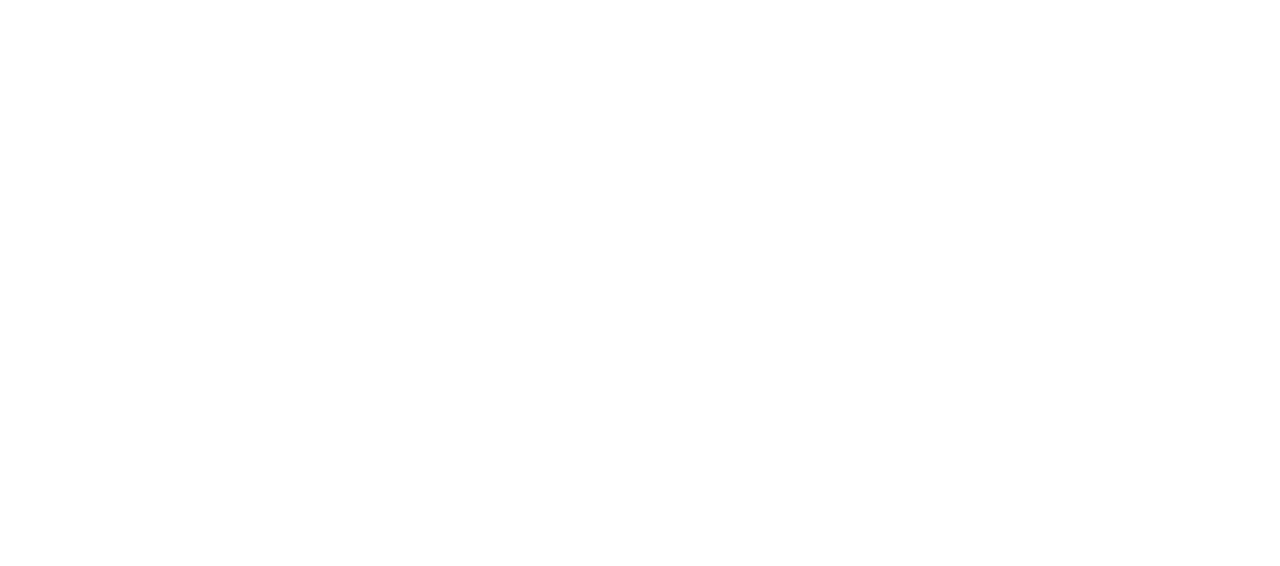
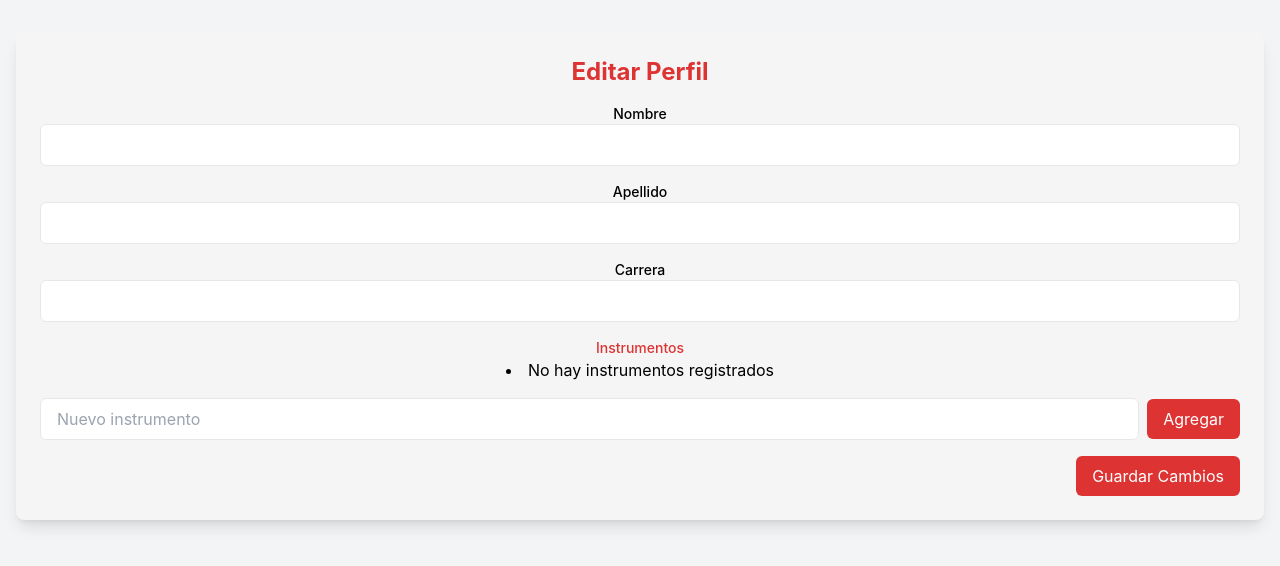
Before and after one commit to castrometro/BandasUDPWEB, a React (Create React App) app in the folder my-music-app/: page /editar-perfil in a window 1280 px wide. Before the commit this address had no page. Shown: the top 566 px of the page. Built offline with nearby package versions, Linux system fonts and the light colour scheme.

Commit message:
Co-authored-by: Leoeoeoeo <Leoeoeoeo@users.noreply.github.com> Co-authored-by: castrometro <castrometro@users.noreply.github.com>

```diff
--- a/my-music-app/src/App.js
+++ b/my-music-app/src/App.js
@@ -13,6 +13,7 @@
 import BandPage from './pages/BandPage';
 import Reservar from './pages/reservar';
 import GestionBandas from './pages/GestionBandas';
+import EditarPerfil  from './pages/EditarPerfil';
 
 function App() {
   return (
@@ -29,6 +30,7 @@
             <Route path="/perfil-usuario" element={<PerfilUsuario/>} />
             <Route path="/band-page" element={<BandPage/>} />
             <Route path="/reservar" element={<Reservar/>} />
+            <Route path="/editar-perfil" element={<EditarPerfil/>} />
           </Routes>
         </div>
       </Router>
--- /dev/null
+++ b/my-music-app/src/pages/EditarPerfil.js
@@ -0,0 +1,194 @@
+import React, { useState, useEffect } from 'react';
+import { useNavigate } from 'react-router-dom';
+import axios from 'axios';
+
+const EditarPerfil = () => {
+  const [formData, setFormData] = useState({
+    nombre: '',
+    apellido: '',
+    carrera: '',
+  });
+  const [instrumentos, setInstrumentos] = useState([]);
+  const [nuevoInstrumento, setNuevoInstrumento] = useState('');
+  const navigate = useNavigate();
+
+  useEffect(() => {
+    const fetchUserData = async () => {
+      const token = localStorage.getItem('token');
+      if (token) {
+        try {
+          const response = await axios.get('http://localhost:5000/api/users/me', {
+            headers: { Authorization: `Bearer ${token}` },
+          });
+          const userData = response.data;
+          setFormData({
+            nombre: userData.nombre,
+            apellido: userData.apellido,
+            carrera: userData.carrera,
+          });
+
+          const instrumentosResponse = await axios.get(
+            `http://localhost:5000/api/users/instruments/${userData.id_usuario}`,
+            { headers: { Authorization: `Bearer ${token}` } }
+          );
+          setInstrumentos(instrumentosResponse.data);
+        } catch (error) {
+          console.error('Error al cargar los datos del usuario:', error);
+        }
+      }
+    };
+
+    fetchUserData();
+  }, []);
+
+  const handleChange = (e) => {
+    const { name, value } = e.target;
+    setFormData({ ...formData, [name]: value });
+  };
+
+  const handleAddInstrumento = async () => {
+    const token = localStorage.getItem('token');
+    if (nuevoInstrumento.trim()) {
+      try {
+        const response = await axios.post(
+          'http://localhost:5000/api/instruments/add',
+          { nombre: nuevoInstrumento },
+          { headers: { Authorization: `Bearer ${token}` } }
+        );
+        setInstrumentos([...instrumentos, response.data]);
+        setNuevoInstrumento('');
+      } catch (error) {
+        console.error('Error al agregar el instrumento:', error);
+      }
+    }
+  };
+
+  const handleDeleteInstrumento = async (idInstrumento) => {
+    const token = localStorage.getItem('token');
+    try {
+      await axios.delete(`http://localhost:5000/api/instruments/${idInstrumento}`, {
+        headers: { Authorization: `Bearer ${token}` },
+      });
+      setInstrumentos(instrumentos.filter((instrumento) => instrumento.id_instrumento !== idInstrumento));
+    } catch (error) {
+      console.error('Error al eliminar el instrumento:', error);
+    }
+  };
+
+  const handleSubmit = async (e) => {
+    e.preventDefault();
+    try {
+      const token = localStorage.getItem('token');
+      await axios.put('http://localhost:5000/api/users/update', formData, {
+        headers: { Authorization: `Bearer ${token}` },
+      });
+      navigate('/perfil-usuario');
+    } catch (error) {
+      console.error('Error al actualizar el perfil:', error);
+    }
+  };
+
+  return (
+    <div className="flex flex-col min-h-screen bg-gray-100">
+      <div className="container mx-auto px-4 py-8">
+        <form onSubmit={handleSubmit} className="bg-white shadow-lg rounded-lg p-6" style={{ backgroundColor: '#f5f5f5', color: '#000000' }}>
+          <h2 className="text-2xl font-bold mb-4" style={{ color: '#dd3333' }}>Editar Perfil</h2>
+          <div className="mb-4">
+            <label className="block text-sm font-medium">Nombre</label>
+            <input
+              type="text"
+              name="nombre"
+              value={formData.nombre}
+              onChange={handleChange}
+              className="w-full px-4 py-2 border rounded-md"
+            />
+          </div>
+          <div className="mb-4">
+            <label className="block text-sm font-medium">Apellido</label>
+            <input
+              type="text"
+              name="apellido"
+              value={formData.apellido}
+              onChange={handleChange}
+              className="w-full px-4 py-2 border rounded-md"
+            />
+          </div>
+          <div className="mb-4">
+            <label className="block text-sm font-medium">Carrera</label>
+            <input
+              type="text"
+              name="carrera"
+              value={formData.carrera}
+              onChange={handleChange}
+              className="w-full px-4 py-2 border rounded-md"
+            />
+          </div>
+
+          {/* Sección de Instrumentos */}
+          <div className="mb-4">
+            <label className="block text-sm font-medium" style={{ color: '#dd3333' }}>Instrumentos</label>
+            <ul className="list-disc list-inside mb-4">
+              {instrumentos.length > 0 ? (
+                instrumentos.map((instrumento) => (
+                  <li key={instrumento.id_instrumento} className="flex justify-between items-center">
+                    {instrumento.nombre}
+                    <button
+                      type="button"
+                      onClick={() => handleDeleteInstrumento(instrumento.id_instrumento)}
+                      className="text-red-500 hover:text-red-700"
+                    >
+                      Eliminar
+                    </button>
+                  </li>
+                ))
+              ) : (
+                <li>No hay instrumentos registrados</li>
+              )}
+            </ul>
+            <div className="flex items-center">
+              <input
+                type="text"
+                value={nuevoInstrumento}
+                onChange={(e) => setNuevoInstrumento(e.target.value)}
+                placeholder="Nuevo instrumento"
+                className="w-full px-4 py-2 border rounded-md mr-2"
+              />
+              <button
+                type="button"
+                onClick={handleAddInstrumento}
+                className="px-4 py-2 rounded-md"
+                style={{
+                  backgroundColor: '#dd3333',
+                  color: '#ffffff',
+                  transition: 'background-color 0.3s ease',
+                }}
+                onMouseOver={(e) => (e.target.style.backgroundColor = '#000000')}
+                onMouseOut={(e) => (e.target.style.backgroundColor = '#dd3333')}
+              >
+                Agregar
+              </button>
+            </div>
+          </div>
+
+          <div className="text-right">
+            <button
+              type="submit"
+              className="px-4 py-2 rounded-md"
+              style={{
+                backgroundColor: '#dd3333',
+                color: '#ffffff',
+                transition: 'background-color 0.3s ease',
+              }}
+              onMouseOver={(e) => (e.target.style.backgroundColor = '#000000')}
+              onMouseOut={(e) => (e.target.style.backgroundColor = '#dd3333')}
+            >
+              Guardar Cambios
+            </button>
+          </div>
+        </form>
+      </div>
+    </div>
+  );
+};
+
+export default EditarPerfil;
--- a/my-music-app/src/pages/PerfilUsuario.js
+++ b/my-music-app/src/pages/PerfilUsuario.js
@@ -1,14 +1,14 @@
 import React, { useState, useEffect } from 'react';
 import Header from '../components/Header';
 import Footer from '../components/Footer';
-import UserProfile from '../components/UserProfile';
 import BandCarousel from '../components/BandCarousel';
 import ReservationList from '../components/ReservationList';
-import InstrumentList from '../components/InstrumentList';
 import CrearBanda from '../components/CrearBanda';
 import UnirseBanda from '../components/UnirseBanda';
 import logo from '../images/logo.png';
+import Fperfil from '../images/Fondo_login.png'; // Foto del usuario
 import axios from 'axios';
+import { useNavigate } from 'react-router-dom';
 
 const PerfilUsuario = () => {
   const [usuario, setUsuario] = useState(null);
@@ -16,7 +16,7 @@
   const [reservas, setReservas] = useState([]);
   const [instrumentos, setInstrumentos] = useState([]);
   const [error, setError] = useState(null);
-  const [cargando, setCargando] = useState(true);
+  const navigate = useNavigate();
 
   useEffect(() => {
     const fetchUserData = async () => {
@@ -32,45 +32,36 @@
           setUsuario(userData);
 
           if (userData.id_banda) {
-            const bandaResponse = await axios.get(`http://localhost:5000/api/bandas/${userData.id_banda}`, {
-              headers: { Authorization: `Bearer ${token}` },
-            });
+            const bandaResponse = await axios.get(
+              `http://localhost:5000/api/bandas/${userData.id_banda}`,
+              { headers: { Authorization: `Bearer ${token}` } }
+            );
 
             setBandas([bandaResponse.data]);
 
-            const reservasResponse = await axios.get(`http://localhost:5000/api/reservas/proximas/${userData.id_banda}`, {
-              headers: { Authorization: `Bearer ${token}` },
-            });
+            const reservasResponse = await axios.get(
+              `http://localhost:5000/api/reservas/proximas/${userData.id_banda}`,
+              { headers: { Authorization: `Bearer ${token}` } }
+            );
 
             setReservas(reservasResponse.data);
           }
+
+          // Obtener instrumentos del usuario
+          const instrumentosResponse = await axios.get(
+            `http://localhost:5000/api/users/instruments/${userData.id_usuario}`,
+            { headers: { Authorization: `Bearer ${token}` } }
+          );
+          setInstrumentos(instrumentosResponse.data);
         } catch (err) {
           console.error('Error al obtener datos del usuario:', err);
-          setError("Error al obtener datos del usuario o reservas.");
+          setError('Error al obtener datos del usuario o reservas.');
         }
       }
     };
 
     fetchUserData();
   }, []);
-
-  useEffect(() => {
-    const fetchInstruments = async () => {
-      if (!usuario) return;
-
-      try {
-        const instrumentosResponse = await axios.get(`http://localhost:5000/api/users/instruments/${usuario.id_usuario}`);
-        setInstrumentos(instrumentosResponse.data);
-      } catch (err) {
-        console.error('Error al obtener instrumentos:', err);
-        setError("Error al obtener instrumentos.");
-      } finally {
-        setCargando(false);
-      }
-    };
-
-    fetchInstruments();
-  }, [usuario]);
 
   const handleBandaCreada = (nuevaBanda) => {
     setBandas([...bandas, nuevaBanda]);
@@ -81,30 +72,77 @@
   };
 
   const headerNavItems = [
-    { title: "Inicio", url: "/" },
-    { title: "Salas de ensayo", url: "/salas-de-ensayo" },
-    { title: "Bandas UDP", url: "/bandas-udp" },
-    { title: "Calendario salas", url: "/calendario-salas" },
+    { title: 'Inicio', url: '/' },
+    { title: 'Salas de ensayo', url: '/salas-de-ensayo' },
+    { title: 'Bandas UDP', url: '/bandas-udp' },
+    { title: 'Calendario salas', url: '/calendario-salas' },
   ];
 
   if (error) {
     return <div>Error: {error}</div>;
   }
 
-  if (cargando) {
+  if (!usuario) {
     return <div>Cargando...</div>;
   }
 
   return (
-    <div className="flex flex-col min-h-screen">
+    <div className="flex flex-col min-h-screen bg-gray-100">
       <Header navItems={headerNavItems} logo={logo} />
-      <main className="flex-grow bg-gray-100">
+      <main className="flex-grow">
         <div className="container mx-auto px-4 py-8">
-          <div className="bg-white shadow-lg rounded-lg overflow-hidden">
-            <UserProfile usuario={usuario} />
-            <div className="px-6 py-4 bg-gray-50">
-              <InstrumentList instrumentos={instrumentos} setInstrumentos={setInstrumentos} />
+          <div
+            className="bg-white shadow-lg rounded-lg overflow-hidden"
+            style={{ backgroundColor: '#f5f5f5', color: '#000000' }}
+          >
+            {/* Foto e información del usuario */}
+            <div className="px-6 py-4 bg-gray-50 flex flex-col items-center md:flex-row md:items-start">
+              {/* Foto del usuario */}
+              <img
+                src={Fperfil}
+                alt="Foto del usuario"
+                className="w-24 h-24 rounded-full object-cover mb-4 md:mb-0 md:mr-6"
+              />
+
+              {/* Información del usuario */}
+              <div className="text-center md:text-left">
+                <h2 className="text-lg font-semibold mb-2" style={{ color: '#dd3333' }}>
+                  Información del Usuario
+                </h2>
+                <p><strong>Nombre:</strong> {usuario.nombre} {usuario.apellido}</p>
+                <p><strong>Carrera:</strong> {usuario.carrera}</p>
+                <p><strong>Email:</strong> {usuario.correo}</p>
+                <p><strong>Instrumentos:</strong></p>
+                <ul className="list-disc list-inside">
+                  {instrumentos.length > 0 ? (
+                    instrumentos.map((instrumento) => (
+                      <li key={instrumento.id_instrumento}>{instrumento.nombre}</li>
+                    ))
+                  ) : (
+                    <li>No hay instrumentos registrados</li>
+                  )}
+                </ul>
+              </div>
             </div>
+
+            {/* Botón para editar perfil */}
+            <div className="px-6 py-4 text-center md:text-right">
+              <button
+                onClick={() => navigate('/editar-perfil')}
+                className="px-4 py-2 rounded-md w-full md:w-auto"
+                style={{
+                  backgroundColor: '#dd3333', // Fondo rojo
+                  color: '#ffffff', // Texto blanco
+                  transition: 'background-color 0.3s ease',
+                }}
+                onMouseOver={(e) => (e.target.style.backgroundColor = '#000000')} // Negro al pasar el mouse
+                onMouseOut={(e) => (e.target.style.backgroundColor = '#dd3333')} // Rojo al quitar el mouse
+              >
+                Editar Perfil
+              </button>
+            </div>
+
+            {/* Bandas y Reservas */}
             <div className="px-6 py-4 bg-gray-50">
               <h2 className="text-lg font-semibold text-gray-900 mb-3">Mis Bandas</h2>
               <BandCarousel bandas={bandas} />
```
Also changed, not shown: 1 other file (tests, documents, lock files or other folders).
